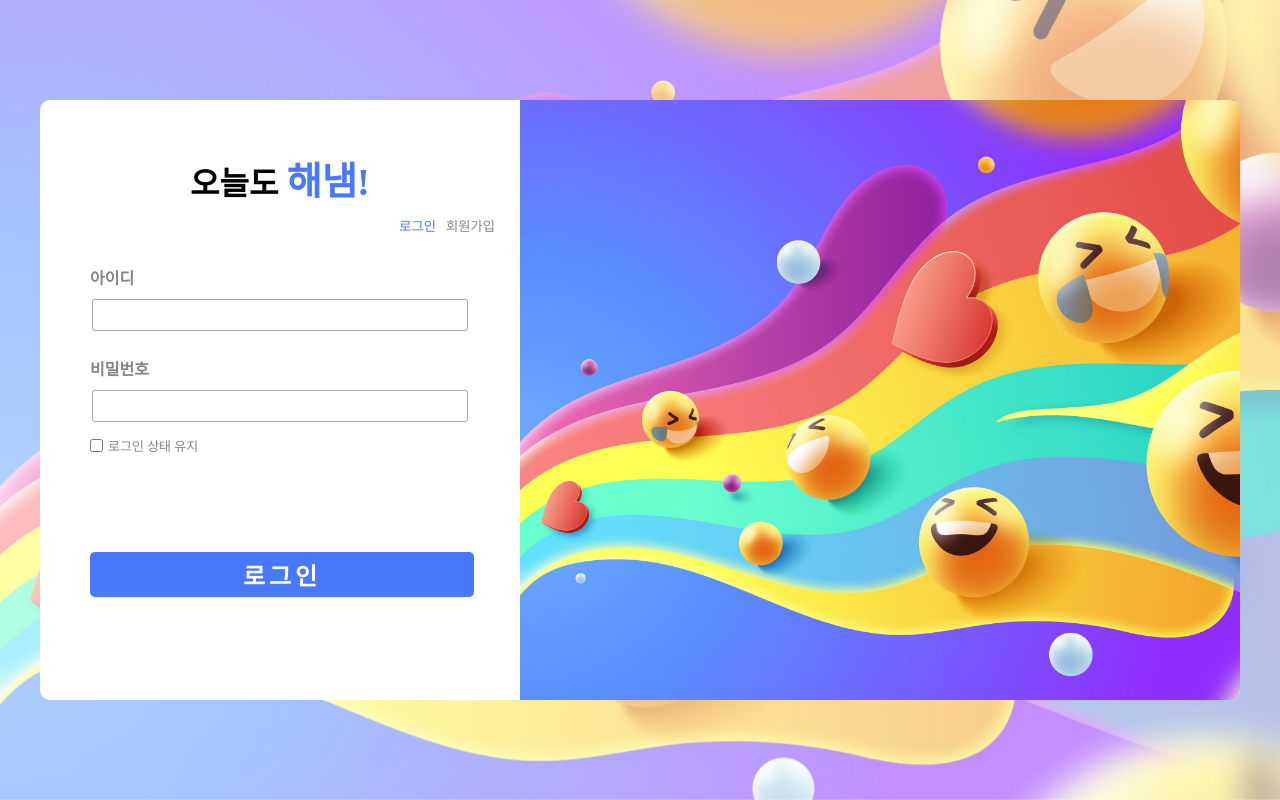
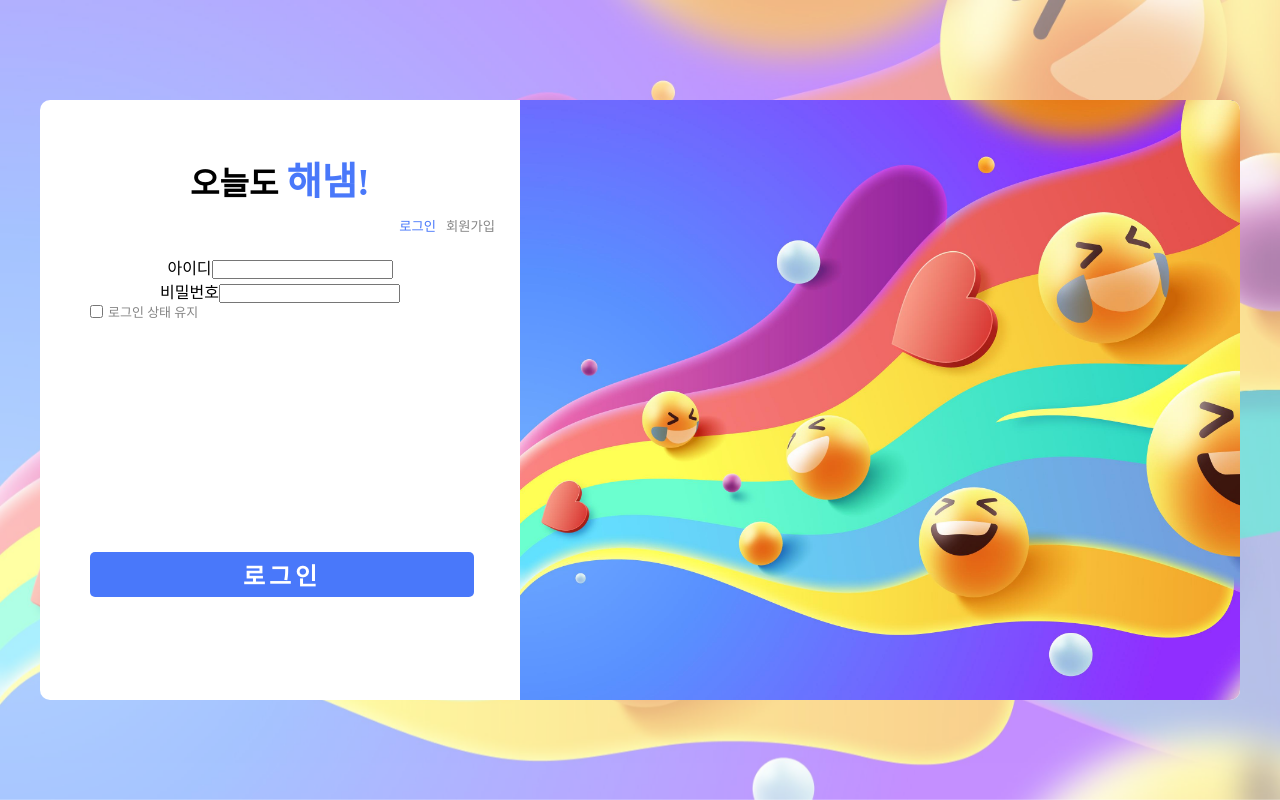
Before and after one commit to umingming/Haenam, a Vue app in the folder client/: page /auth in a window 1280 px wide. Built offline with nearby package versions, Linux system fonts and the light colour scheme; what v-calendar would draw is missing.

Commit message:
feat: Update base input

```diff
--- a/client/src/components/auth/LoginForm.vue
+++ b/client/src/components/auth/LoginForm.vue
@@ -1,13 +1,7 @@
 <template>
     <div id="login-form">
-        <div class="login-text">
-            <label for="id">아이디</label>
-            <input type="text" id="id" v-model="id" />
-        </div>
-        <div class="login-text">
-            <label for="pw">비밀번호</label>
-            <input type="password" id="pw" v-model="pw" />
-        </div>
+        <base-input v-model="id" name="id"></base-input>
+        <base-input v-model="pw" name="pw" type="password"></base-input>
         <div class="login-keep">
             <input type="checkbox" id="keep-check" v-model="keepLoggedIn" />
             <label for="keep-check">로그인 상태 유지</label>
@@ -17,9 +11,13 @@
 </template>
 
 <script>
+import BaseInput from "@/components/base/BaseInput.vue";
 import { mapMutations } from "vuex";
 import auth from "@/api/auth.js";
 export default {
+    components: {
+        BaseInput,
+    },
     data() {
         return {
             id: "",
--- /dev/null
+++ b/client/src/components/base/BaseInput.vue
@@ -0,0 +1,34 @@
+<template>
+    <div class="base-input">
+        <label :for="name">{{ label }}</label>
+        <input
+            :id="name"
+            :type="type"
+            :value="modelValue"
+            @input="updateModelValue"
+        />
+    </div>
+</template>
+
+<script>
+import { LABELS } from "@/constants/common";
+export default {
+    props: {
+        modelValue: { type: String, required: true },
+        name: { type: String },
+        type: { type: String, default: "text" },
+    },
+    computed: {
+        label() {
+            return LABELS.find((i) => i.name === this.name)?.text;
+        },
+    },
+    methods: {
+        updateModelValue({ target: { value } }) {
+            this.$emit("update:modelValue", value);
+        },
+    },
+};
+</script>
+
+<style></style>
--- a/client/src/constants/common.js
+++ b/client/src/constants/common.js
@@ -47,3 +47,14 @@ export const BUTTONS = [
         iconClass: "fa-solid fa-xmark",
     },
 ];
+
+export const LABELS = [
+    {
+        name: "id",
+        text: "아이디",
+    },
+    {
+        name: "pw",
+        text: "비밀번호",
+    },
+];
--- a/client/src/views/AuthView.vue
+++ b/client/src/views/AuthView.vue
@@ -8,6 +8,7 @@
                     :key="index"
                     :class="{ on: isFormSelected(index) }"
                     :name="name"
+                    :data-test="`button-${name}`"
                     @onClick="selectForm(index)"
                 >
                 </base-button>
```
